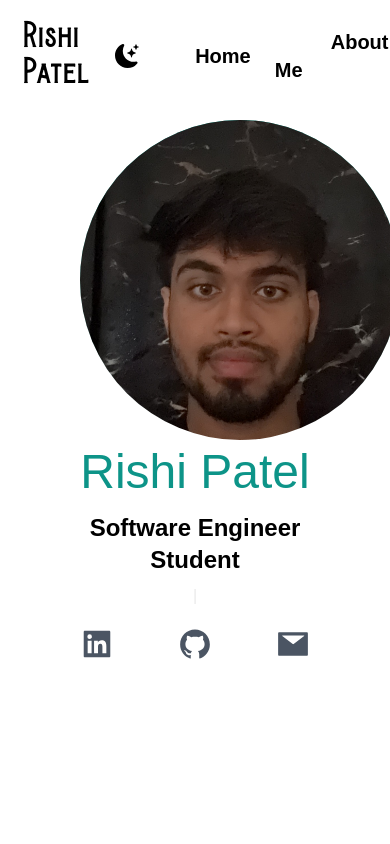
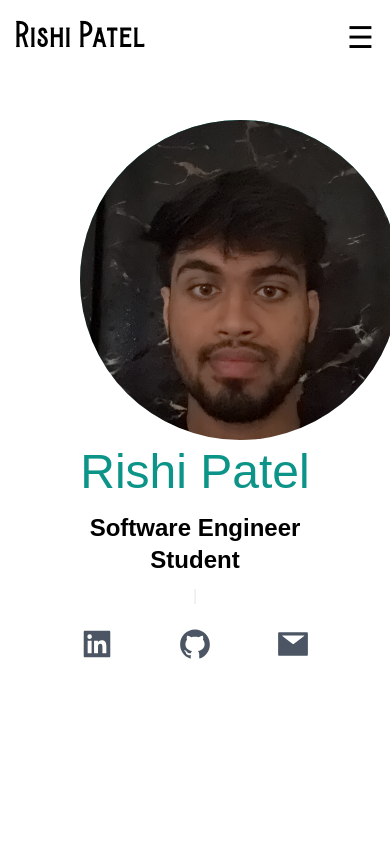
Before and after one commit to RishiP2004/PortfolioWebsite, a Next.js app: page / in a window 390 px wide. Shown: the top 844 px of the page. Built offline with nearby package versions, Linux system fonts and the light colour scheme.

Commit message:
changes for mobile

```diff
--- a/components/NavBar.js
+++ b/components/NavBar.js
@@ -1,10 +1,28 @@
+import { useState } from "react";
 import { BsFillMoonStarsFill } from "react-icons/bs";
 
 export default function NavBar({ darkMode, setDarkMode }) {
+    const [isMenuOpen, setIsMenuOpen] = useState(false);
+
+    const toggleMenu = () => {
+        setIsMenuOpen(!isMenuOpen);
+    };
+
     return (
-        <nav className="fixed top-0 w-full z-10 py-5 flex justify-between bg-white dark:bg-gray-900">
-            <h1 className="font-burtons text-3xl text-black dark:text-white px-6">Rishi Patel</h1>
-            <ul className="flex items-center">
+        <nav className="fixed top-0 w-full z-10 py-5 bg-white dark:bg-gray-900">
+            <div className="flex justify-between items-center px-4 md:px-6">
+                <h1 className="font-burtons text-3xl text-black dark:text-white">Rishi Patel</h1>
+
+                <div className="md:hidden">
+                    <button
+                        className="text-black dark:text-white text-3xl focus:outline-none"
+                        onClick={toggleMenu}
+                    >
+                        {isMenuOpen ? '✖' : '☰'}
+                    </button>
+                </div>
+
+                <ul className="hidden md:flex items-center space-x-6">
                     <li>
                         <BsFillMoonStarsFill
                             onClick={() => setDarkMode(!darkMode)}
@@ -14,7 +32,7 @@ export default function NavBar({ darkMode, setDarkMode }) {
                     <li>
                         <a
                             href="#home"
-                        className="text-black dark:text-white px-6 py-4 border-none rounded-md ml-8 font-bold text-xl hover:text-teal-500 transition-colors"
+                            className="text-black dark:text-white px-4 py-2 font-bold text-xl hover:text-teal-500 transition-colors"
                         >
                             Home
                         </a>
@@ -22,7 +40,7 @@ export default function NavBar({ darkMode, setDarkMode }) {
                     <li>
                         <a
                             href="#about"
-                        className="text-black dark:text-white px-6 py-4 border-none rounded-md ml-8 font-bold text-xl hover:text-teal-500 transition-colors"
+                            className="text-black dark:text-white px-4 py-2 font-bold text-xl hover:text-teal-500 transition-colors"
                         >
                             About Me
                         </a>
@@ -30,7 +48,7 @@ export default function NavBar({ darkMode, setDarkMode }) {
                     <li>
                         <a
                             href="#skills"
-                        className="text-black dark:text-white px-6 py-4 border-none rounded-md ml-8 font-bold text-xl hover:text-teal-500 transition-colors"
+                            className="text-black dark:text-white px-4 py-2 font-bold text-xl hover:text-teal-500 transition-colors"
                         >
                             Skills
                         </a>
@@ -38,12 +56,60 @@ export default function NavBar({ darkMode, setDarkMode }) {
                     <li>
                         <a
                             href="#projects"
-                        className="text-black dark:text-white px-6 py-4 border-none rounded-md ml-8 font-bold text-xl hover:text-teal-500 transition-colors"
+                            className="text-black dark:text-white px-4 py-2 font-bold text-xl hover:text-teal-500 transition-colors"
                         >
                             Projects/Experiences
                         </a>
                     </li>
                 </ul>
+            </div>
+
+            {isMenuOpen && (
+                <ul className="md:hidden flex flex-col items-center space-y-4 mt-4 bg-gray-100 dark:bg-gray-800 p-6">
+                    <li>
+                        <BsFillMoonStarsFill
+                            onClick={() => setDarkMode(!darkMode)}
+                            className="cursor-pointer text-2xl text-black dark:text-white"
+                        />
+                    </li>
+                    <li>
+                        <a
+                            href="#home"
+                            className="text-black dark:text-white text-xl font-bold hover:text-teal-500 transition-colors"
+                            onClick={toggleMenu}
+                        >
+                            Home
+                        </a>
+                    </li>
+                    <li>
+                        <a
+                            href="#about"
+                            className="text-black dark:text-white text-xl font-bold hover:text-teal-500 transition-colors"
+                            onClick={toggleMenu}
+                        >
+                            About Me
+                        </a>
+                    </li>
+                    <li>
+                        <a
+                            href="#skills"
+                            className="text-black dark:text-white text-xl font-bold hover:text-teal-500 transition-colors"
+                            onClick={toggleMenu}
+                        >
+                            Skills
+                        </a>
+                    </li>
+                    <li>
+                        <a
+                            href="#projects"
+                            className="text-black dark:text-white text-xl font-bold hover:text-teal-500 transition-colors"
+                            onClick={toggleMenu}
+                        >
+                            Projects/Experiences
+                        </a>
+                    </li>
+                </ul>
+            )}
         </nav>
     );
 }
```
Also changed, not shown: components/ProjectsSection.js (line endings or trailing spaces). Lines whose indentation alone changed are shown as unchanged.
